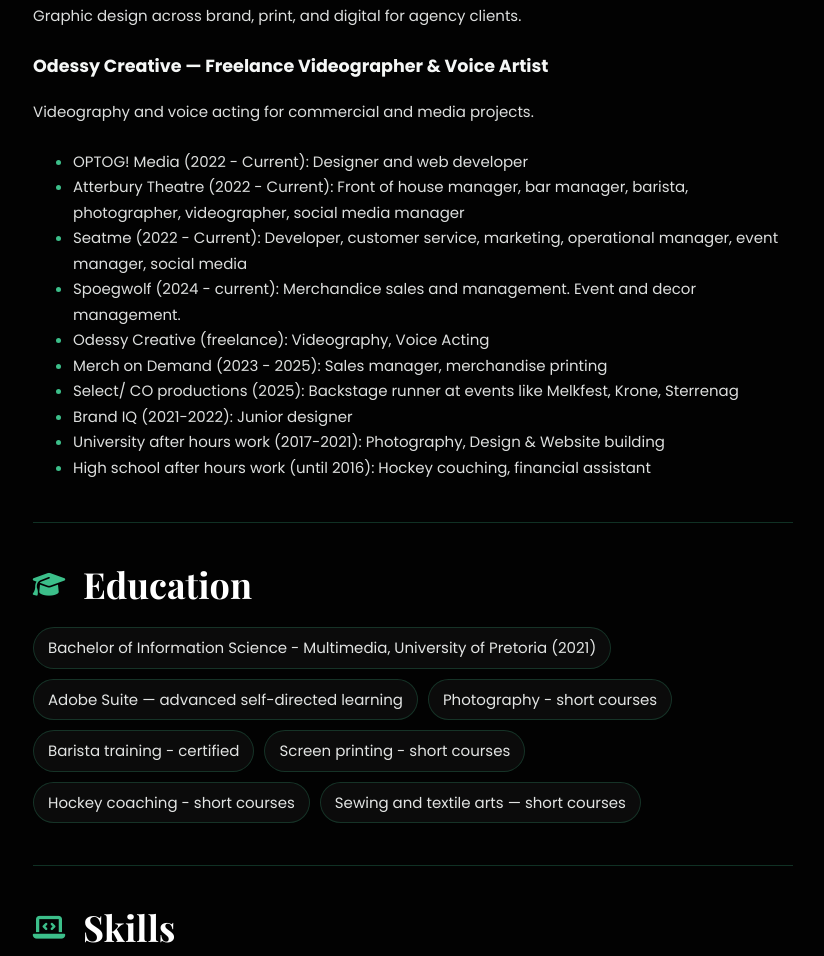
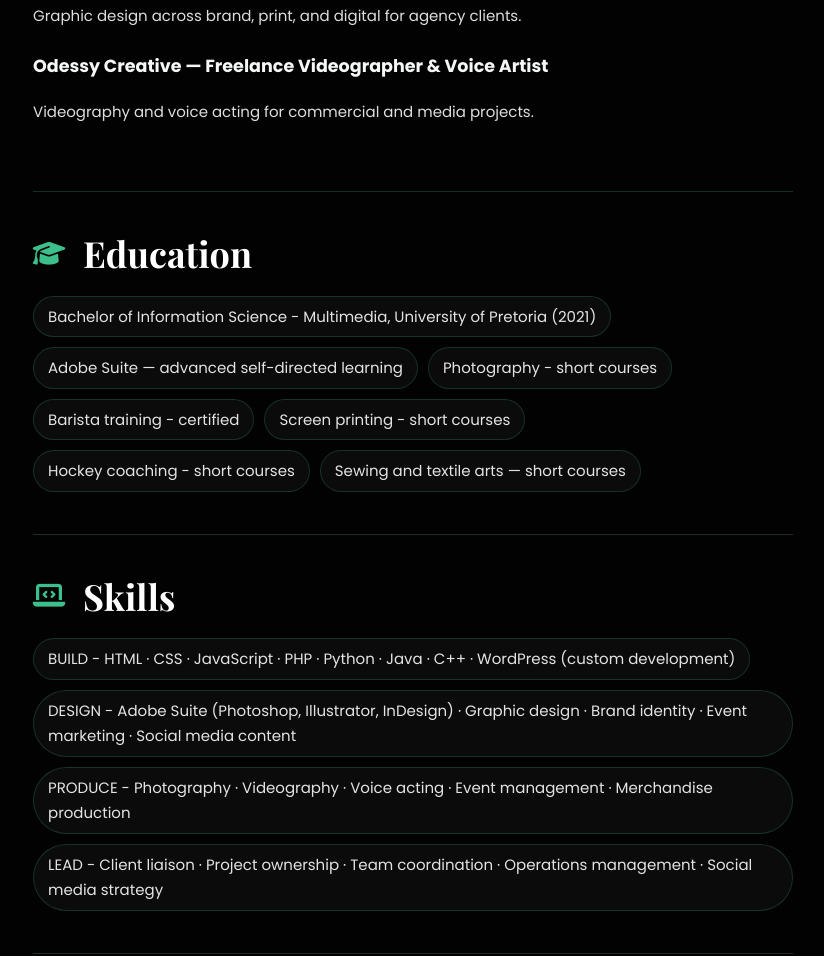
Before and after one commit to Chane-Hall/About-Me, a plain HTML site: page index.html in a window 1280 px wide. Shown: the part 1624-2580 px from the top of the page, without its empty margins (31-855 px from the left). Drawn offline with nearby package versions, Linux system fonts and the light colour scheme.

Commit message:
Update index.html

```diff
--- a/index.html
+++ b/index.html
@@ -81,18 +81,7 @@
       <p>
       Videography and voice acting for commercial and media projects.
       </p>
-      <ul>
-        <li>OPTOG! Media (2022 - Current): Designer and web developer</li>
-<li>Atterbury Theatre (2022 - Current): Front of house manager, bar manager, barista, photographer, videographer, social media manager</li>
-<li>Seatme (2022 - Current): Developer, customer service, marketing, operational manager, event manager, social media</li>
-<li>Spoegwolf (2024 - current): Merchandice sales and management. Event and decor management.</li>
-<li>Odessy Creative (freelance): Videography, Voice Acting</li>
-<li>Merch on Demand (2023 - 2025): Sales manager, merchandise printing</li>
-<li>Select/ CO productions (2025): Backstage runner at events like Melkfest, Krone, Sterrenag</li>
-<li>Brand IQ (2021-2022): Junior designer</li>
-<li>University after hours work (2017-2021): Photography, Design & Website building</li>
-<li>High school after hours work (until 2016): Hockey couching, financial assistant</li>
-      </ul>
+
     </section>
 
     <section>
@@ -134,14 +123,19 @@
         <span>Event planning</span>
       </div>
 
-      <div class="video-card">
-        <iframe src="https://www.youtube.com/embed/RO7xXyUUO8Q?si=2P64knCJ3ZY4Fvqn" title="YouTube video player" frameborder="0" allowfullscreen></iframe>
-      </div>
+
     </section>
 
     <section>
       <h2><span><i class="fa-solid fa-star"></i></span>Funfacts</h2>
 
+            <div class="video-card">
+              <span class="fun-title">Event Management:</span>
+        <iframe src="https://www.youtube.com/embed/RO7xXyUUO8Q?si=2P64knCJ3ZY4Fvqn" title="YouTube video player" frameborder="0" allowfullscreen></iframe>
+      </div>
+<div class="video-card">
+      <iframe width="560" height="315" src="https://www.youtube.com/embed/jIPS0JHbLsI?si=A_Hian_fqKYUHlaQ" title="YouTube video player" frameborder="0" allowfullscreen></iframe>
+</div>
       <div class="fun-item">
         <span class="fun-title">Music video extra:</span>
         <iframe src="https://www.youtube.com/embed/i7j1CjeHaFs?si=Rog4MznR0WKcHgVQ" title="YouTube video player" frameborder="0" allowfullscreen></iframe>
```
